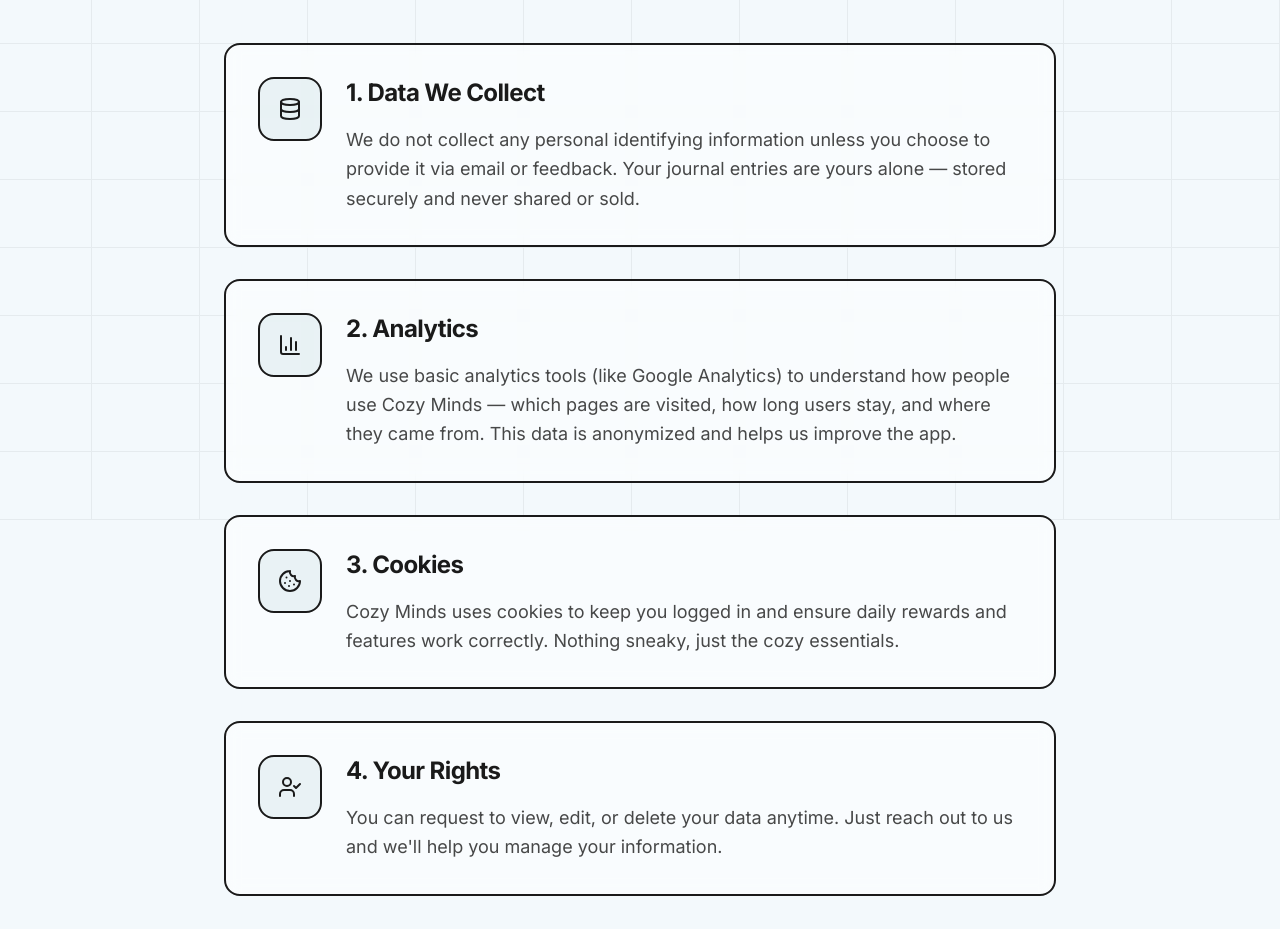
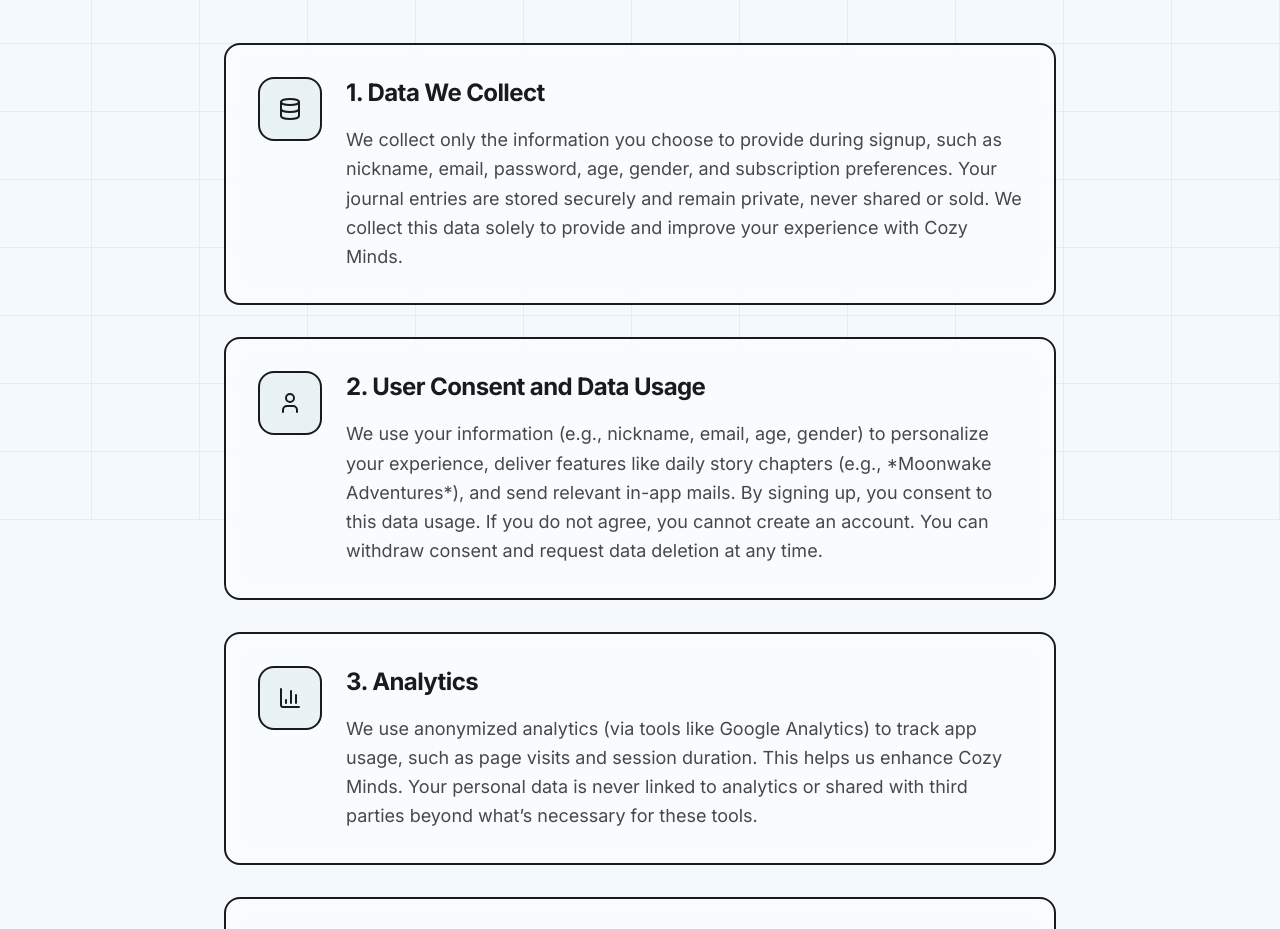
Before and after one commit to Bot-code-2003/cozyminds-client, a React (Vite) app: page /privacy-policy in a window 1280 px wide. Shown: the part 280-1209 px from the top of the page. Built offline with nearby package versions, Linux system fonts and the light colour scheme; no server answers.

Commit message:
Site map error fix 1

```diff
--- a/src/Components/Landing/Privacy.jsx
+++ b/src/Components/Landing/Privacy.jsx
@@ -9,6 +9,7 @@ import {
   UserCheck,
   Mail,
   Calendar,
+  User,
 } from "lucide-react";
 
 const Privacy = ({ darkMode }) => {
@@ -20,25 +21,31 @@ const Privacy = ({ darkMode }) => {
       icon: <Database size={24} />,
       title: "Data We Collect",
       content:
-        "We do not collect any personal identifying information unless you choose to provide it via email or feedback. Your journal entries are yours alone — stored securely and never shared or sold.",
+        "We collect only the information you choose to provide during signup, such as nickname, email, password, age, gender, and subscription preferences. Your journal entries are stored securely and remain private, never shared or sold. We collect this data solely to provide and improve your experience with Cozy Minds.",
+    },
+    {
+      icon: <User size={24} />,
+      title: "User Consent and Data Usage",
+      content:
+        "We use your information (e.g., nickname, email, age, gender) to personalize your experience, deliver features like daily story chapters (e.g., *Moonwake Adventures*), and send relevant in-app mails. By signing up, you consent to this data usage. If you do not agree, you cannot create an account. You can withdraw consent and request data deletion at any time.",
     },
     {
       icon: <BarChart3 size={24} />,
       title: "Analytics",
       content:
-        "We use basic analytics tools (like Google Analytics) to understand how people use Cozy Minds — which pages are visited, how long users stay, and where they came from. This data is anonymized and helps us improve the app.",
+        "We use anonymized analytics (via tools like Google Analytics) to track app usage, such as page visits and session duration. This helps us enhance Cozy Minds. Your personal data is never linked to analytics or shared with third parties beyond what’s necessary for these tools.",
     },
     {
       icon: <Cookie size={24} />,
       title: "Cookies",
       content:
-        "Cozy Minds uses cookies to keep you logged in and ensure daily rewards and features work correctly. Nothing sneaky, just the cozy essentials.",
+        "Cozy Minds uses cookies to maintain your login session, enable daily rewards, and support core features. We don’t use cookies for tracking or advertising purposes, only for essential functionality.",
     },
     {
       icon: <UserCheck size={24} />,
       title: "Your Rights",
       content:
-        "You can request to view, edit, or delete your data anytime. Just reach out to us and we'll help you manage your information.",
+        "You can view, edit, or delete your data at any time by contacting us. We comply with the Digital Personal Data Protection Act, 2023, ensuring your data is handled transparently. Data like in-app mails is automatically deleted after 10 days, and we don’t use your data to train AI models.",
     },
   ];
 
@@ -132,7 +139,7 @@ const Privacy = ({ darkMode }) => {
               </div>
             </div>
             <h2 className="text-3xl font-bold mb-4 tracking-tight">
-              5. Contact
+              6. Contact
             </h2>
             <p className="text-lg opacity-80 mb-6 max-w-xl mx-auto">
               Questions or concerns? Drop us an email and we'll get back to you
--- a/src/Components/Landing/Terms.jsx
+++ b/src/Components/Landing/Terms.jsx
@@ -9,6 +9,7 @@ import {
   RefreshCw,
   Mail,
   Calendar,
+  Copyright,
 } from "lucide-react";
 
 const Terms = ({ darkMode }) => {
@@ -27,6 +28,12 @@ const Terms = ({ darkMode }) => {
       title: "Content Ownership",
       content:
         "Your journal entries and data belong to you. We don't claim ownership over anything you write or upload to your account.",
+    },
+    {
+      icon: <Copyright size={24} />,
+      title: "Intellectual Property",
+      content:
+        "All images, stories (including *Moonwake Adventures*), and unique features of Starlit Journals, such as the daily story delivery system, are the exclusive property of Cozy Minds. These materials are protected by copyright and other intellectual property laws. You may not reproduce, distribute, or use them without explicit written permission from Cozy Minds.",
     },
     {
       icon: <Shield size={24} />,
@@ -132,7 +139,7 @@ const Terms = ({ darkMode }) => {
               </div>
             </div>
             <h2 className="text-3xl font-bold mb-4 tracking-tight">
-              5. Contact Us
+              6. Contact Us
             </h2>
             <p className="text-lg opacity-80 mb-6 max-w-xl mx-auto">
               Questions? We're here to help and would love to hear from you.
```
Also changed, not shown: 1 other file (tests, documents, lock files or other folders).
